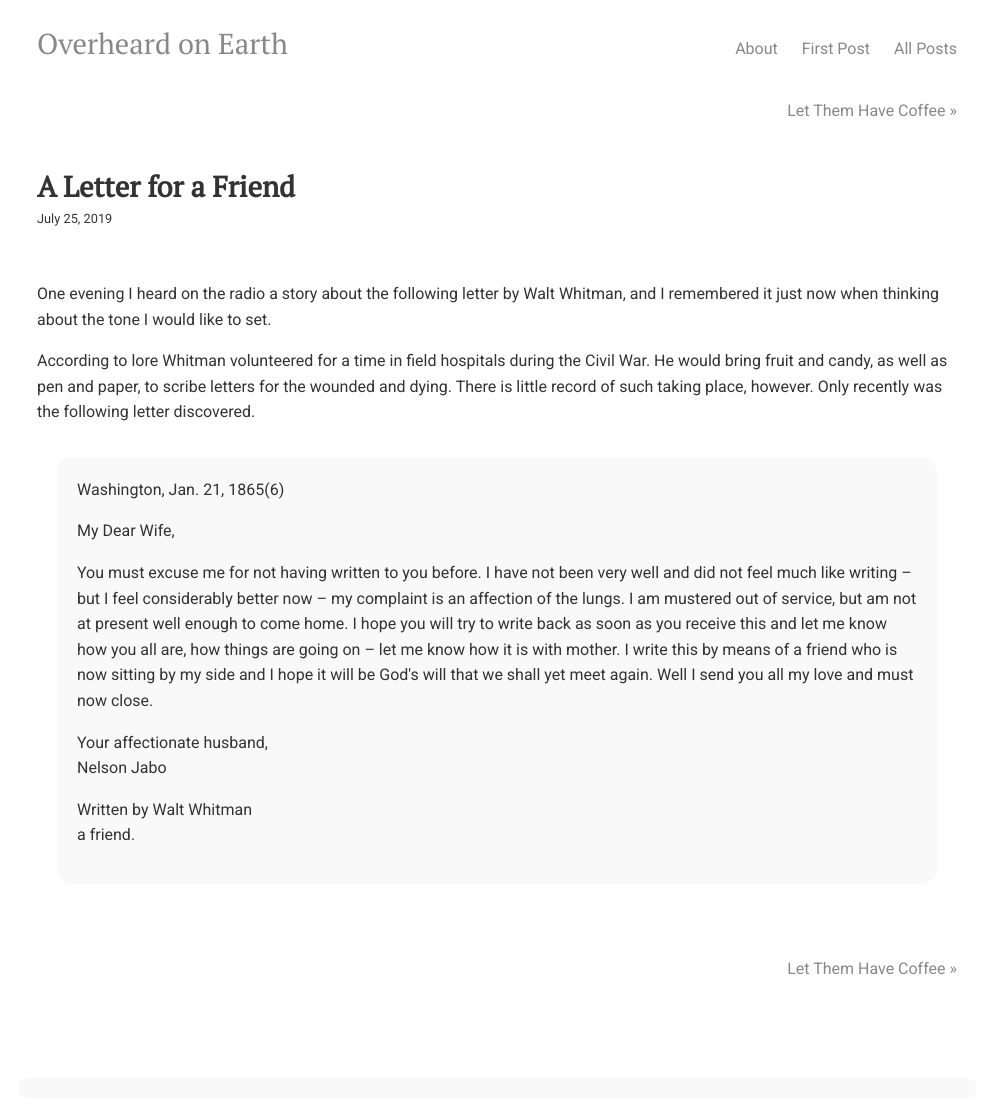
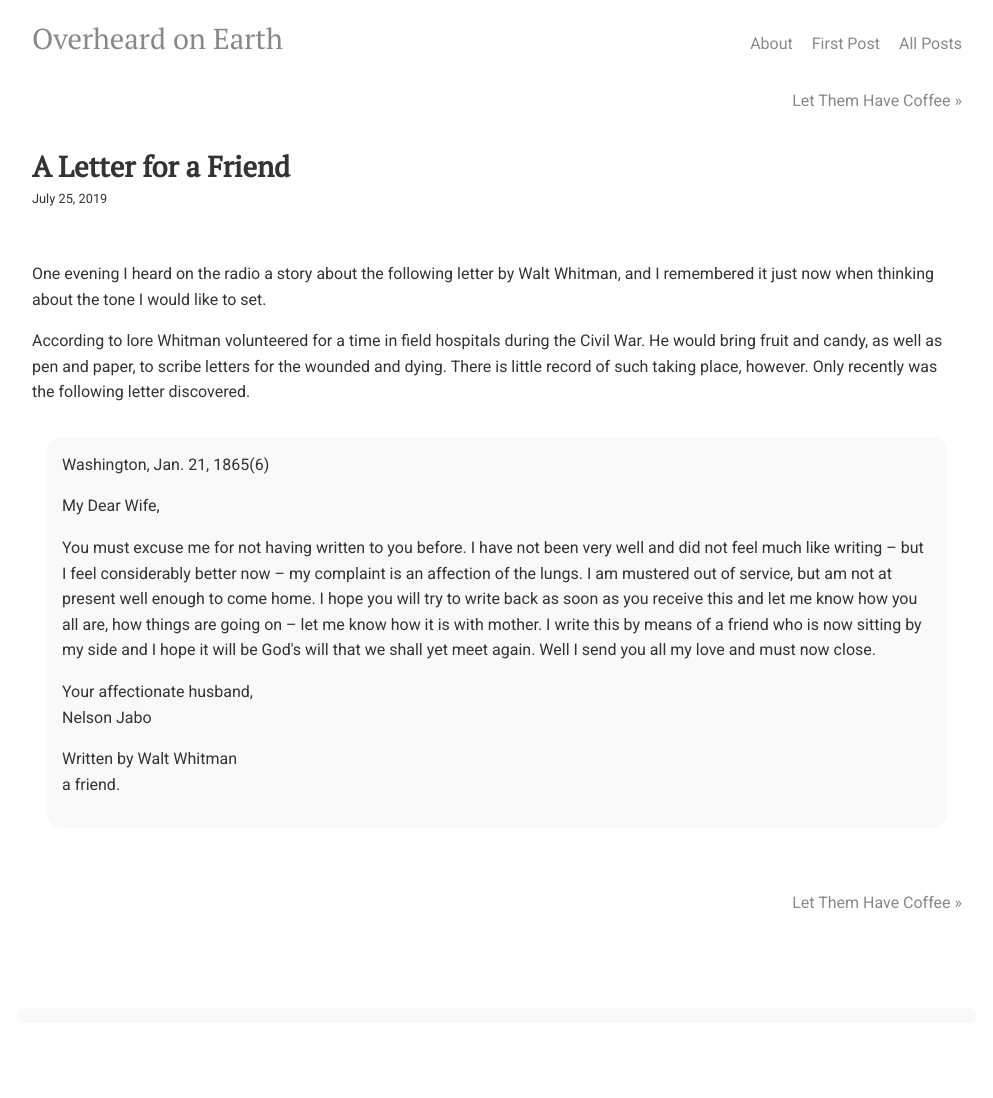
Before and after one commit to overheardonearth/overheardonearth.github.io, a Jekyll site: the page built from _posts/2019-07-25-a-letter-for-a-friend.html, in a window 1280 px wide. Shown: the whole page, without its empty margins (143-1136 px from the left). Built offline with Jekyll 4.4.1, drawn with Linux system fonts in a browser that asks for light colours; comment, search, counter and statistics services are not loaded; after the commit the page ends 1023 px from its top, so only the background shows below that.

Commit message:
Update main.css

```diff
--- a/css/main.css
+++ b/css/main.css
@@ -132,8 +132,8 @@ h1 {
 .excerpt {
   border-radius: 15px;
   background-color: #f9f9f9;
-  padding: 20px;
-  margin-bottom:20px;
+  padding: 15px;
+  margin-bottom:15px;
 }
 
 .media {
@@ -141,9 +141,9 @@ h1 {
   display: block;
   margin-top: 2em;
   margin-bottom: 2em;
-  margin-left: 20px;
-  margin-right: 20px;
-  padding: 20px;
+  margin-left: 15px;
+  margin-right: 15px;
+  padding: 15px;
   background-color: #f9f9f9;
 }
 
@@ -158,15 +158,15 @@ h1 {
 
 .post {
   background-color: #fff;
-  padding: 20px;
+  padding: 15px;
 }
 
 #disqus_thread {
   border-radius: 15px;
   background-color: #f9f9f9;
-  padding-top: 20px;
-  padding-left: 20px;
-  padding-right: 20px;
+  padding-top: 15px;
+  padding-left: 15px;
+  padding-right: 15px;
 }
 
 .date-format {
@@ -177,9 +177,9 @@ h1 {
 
 .site-header {
     color: #333;
-    margin-top: 20px;
-    margin-bottom: 20px;
-   margin-left: 20px;
+    margin-top: 15px;
+    margin-bottom: 15px;
+   margin-left: 15px;
     display: flex;
     flexwrap: wrap;
 }
@@ -200,15 +200,15 @@ h1 {
 
 .site-header-nav ul li {
     display: inline;
-    margin-right: 20px;
+    margin-right: 15px;
 }
 
 /* Page navigation settings ----------------------------------------------------*/
 
 .post-nav {
-    margin-top: 20px;
-    margin-bottom: 20px;
-    margin-left: 20px;
+    margin-top: 15px;
+    margin-bottom: 15px;
+    margin-left: 15px;
     display: flex;
     flexwrap: wrap;
 }
@@ -219,5 +219,5 @@ h1 {
 }
 .post-nav-next {
     text-align: right;
-   margin-right: 20px;
+   margin-right: 15px;
 }
```
